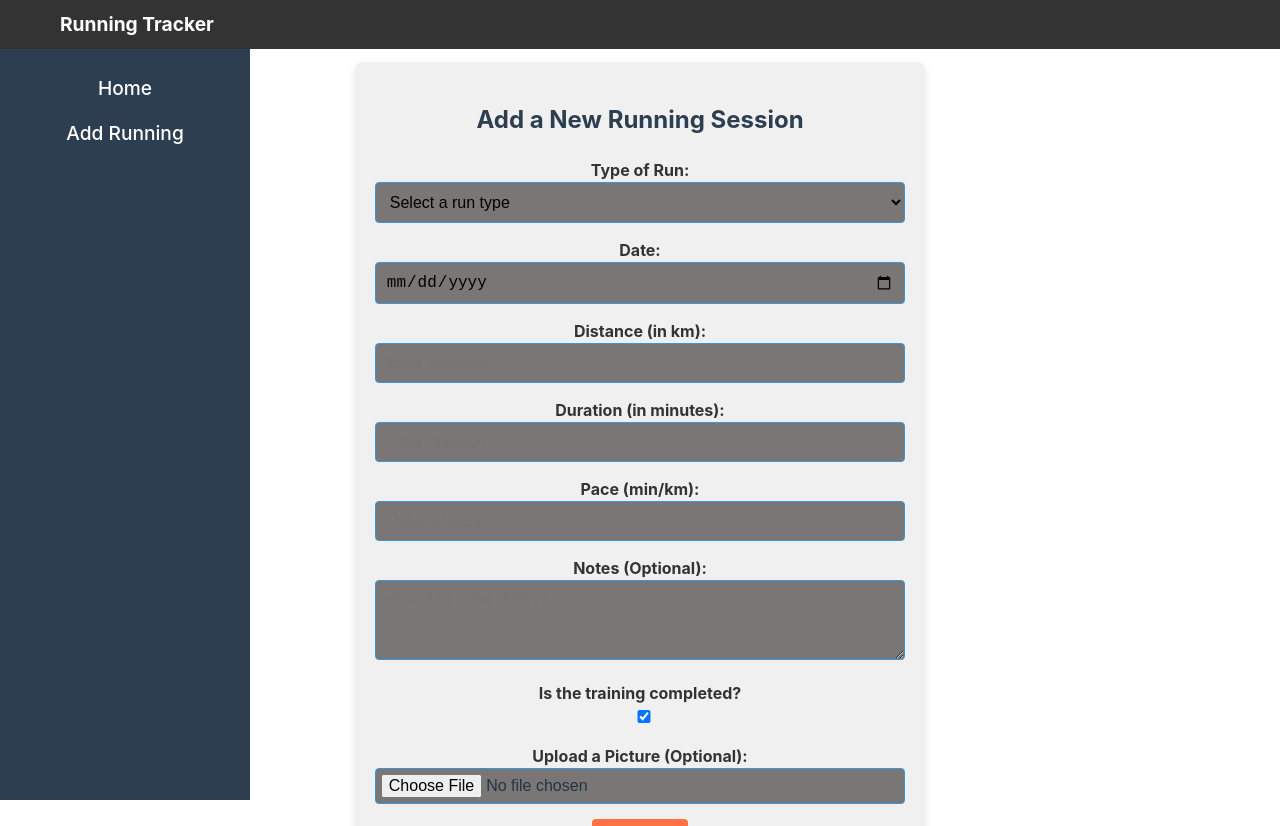
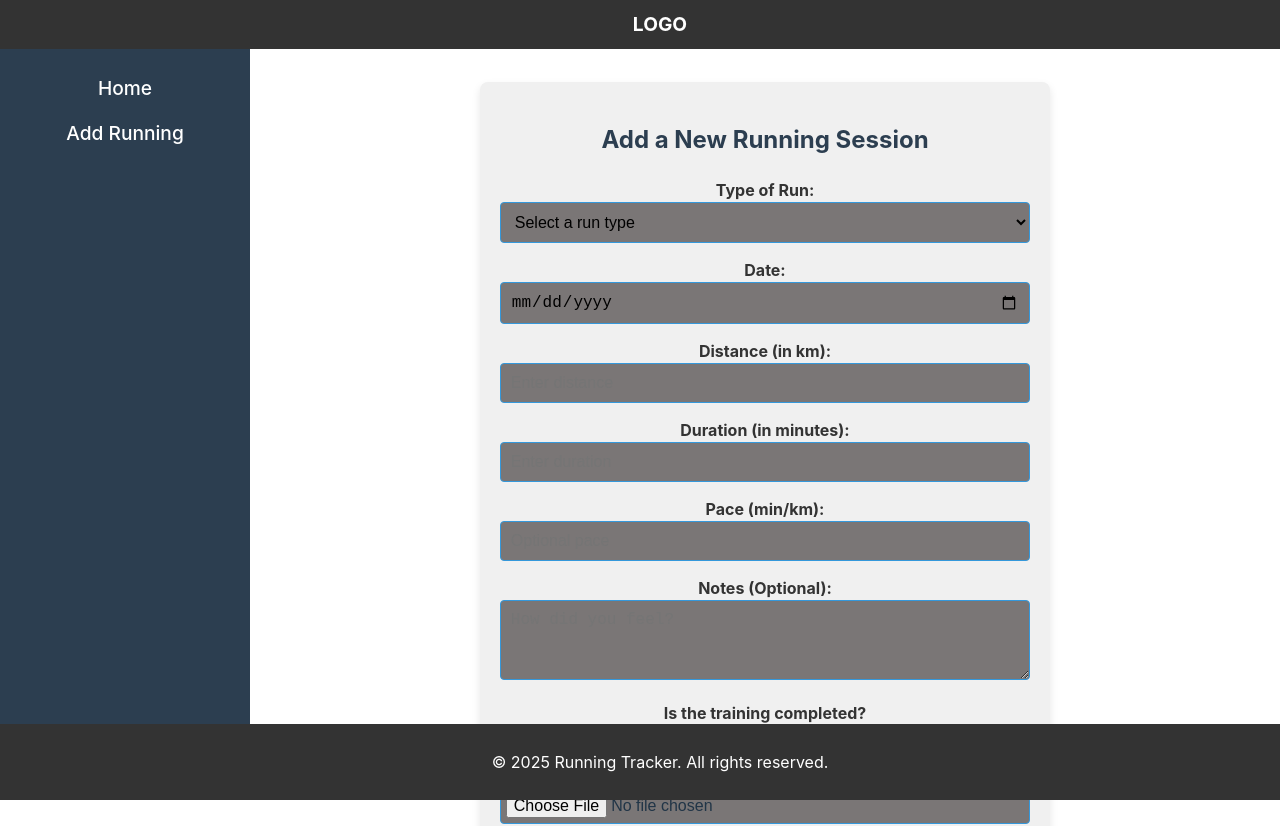
Before and after one commit to brunellanmcarvalho1/running-app, a React (Vite) app: page /add-running in a window 1280 px wide. Shown: the top 826 px of the page. Built offline with nearby package versions, Linux system fonts and the light colour scheme.

Commit message:
CSS fixes

```diff
--- a/src/App.css
+++ b/src/App.css
@@ -11,3 +11,23 @@
   will-change: filter;
   transition: filter 300ms;
 }
+
+.app-container {
+  display: flex;
+  flex-direction: column;
+  min-height: 100%;
+  padding: 20px;
+}
+
+.main-content-wrapper {
+  display: flex;
+  flex-grow: 1;
+}
+
+.main-content {
+  flex-grow: 1;
+  padding-left: 250px;
+  @media (max-width: 768px) {
+    padding-left: 0;
+  }
+}
--- a/src/components/Footer/Footer.css
+++ b/src/components/Footer/Footer.css
@@ -4,12 +4,7 @@
     padding: 10px 20px;
     text-align: center;
     width: 100%;
-    position: relative;
+    position: fixed;
     bottom: 0;
-    border-top: 1px solid #555;
+    left: 0;
   }
-
-  .footer-content {
-    max-width: 1200px;
-    margin: 0 auto;
-  }
--- a/src/components/Navbar/Navbar.css
+++ b/src/components/Navbar/Navbar.css
@@ -10,7 +10,6 @@
   }
 
   .navbar-content {
-    display: flex;
     justify-content: space-between;
     align-items: center;
     max-width: 1200px;
--- a/src/components/Navbar/Navbar.jsx
+++ b/src/components/Navbar/Navbar.jsx
@@ -5,7 +5,7 @@ const Navbar = () => {
   return (
     <nav className="navbar">
       <div className="navbar-content">
-        <Link to="/" className="navbar-brand">Running Tracker</Link>
+        <Link to="/" className="navbar-brand">LOGO</Link>
         <ul className="navbar-links">
 
         </ul>
--- a/src/components/Sidebar/Sidebar.css
+++ b/src/components/Sidebar/Sidebar.css
@@ -8,6 +8,10 @@
   color: white;
   padding: 20px;
   box-sizing: border-box;
+  display: block;
+  @media (max-width: 768px) {
+    display: none;
+  }
 }
 
 .sidebar ul {
```
